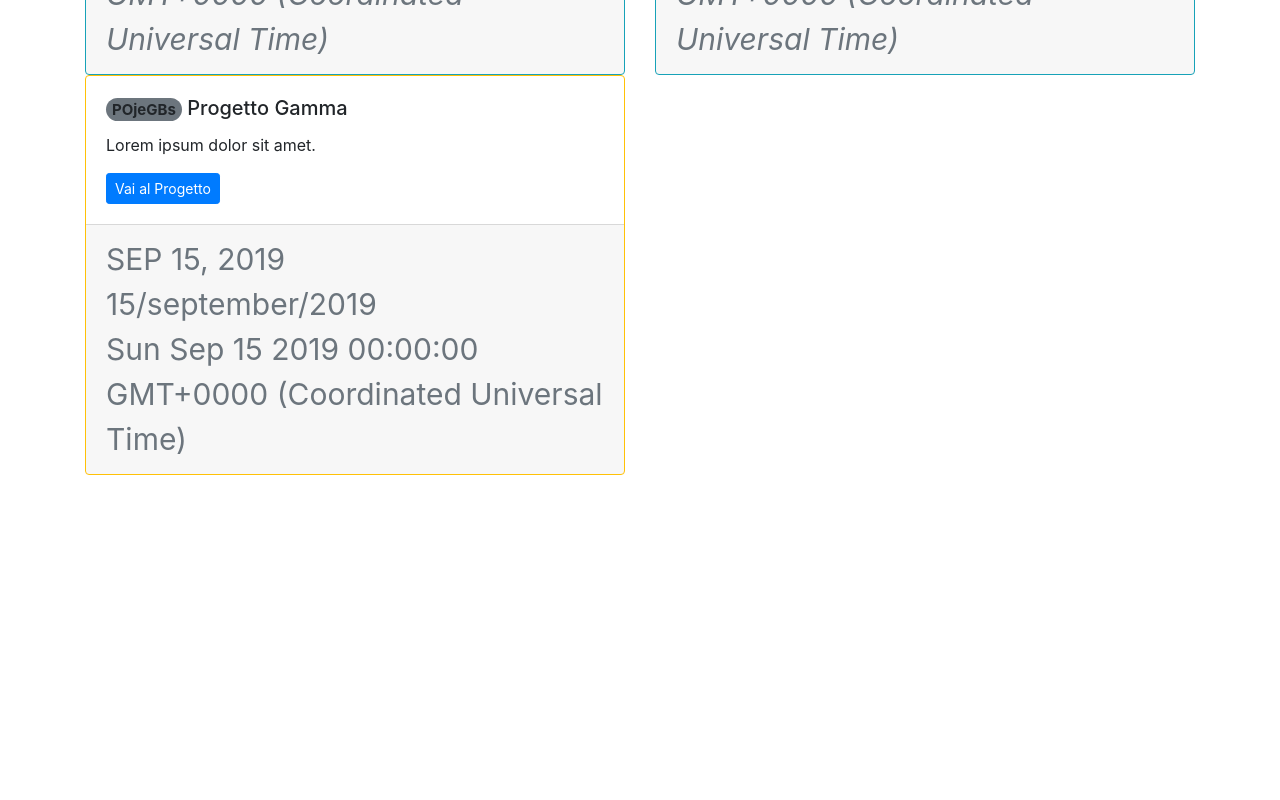
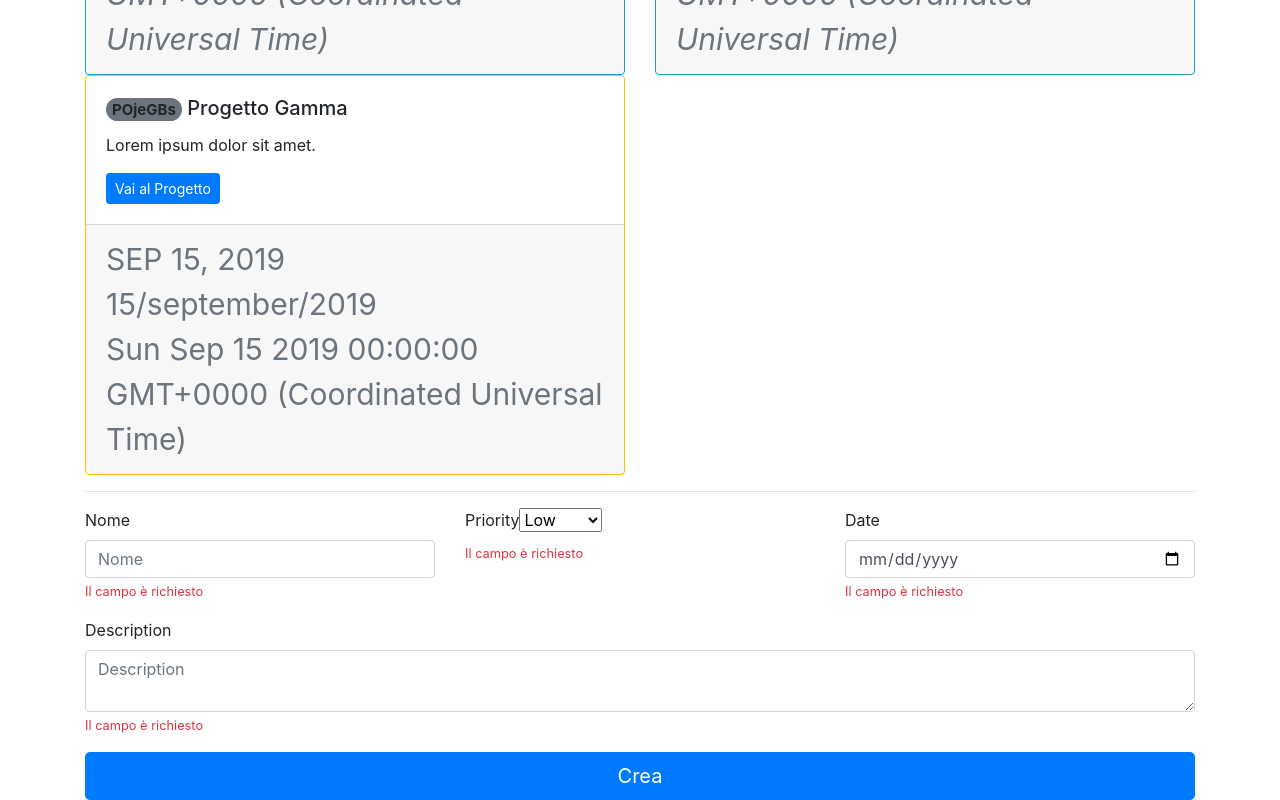
Before and after one commit to paolomax/progetto-prof-angular-corso, an Angular app: page / in a window 1280 px wide. Shown: the part 535-1335 px from the top of the page. Before the commit the page ends 1010 px from the top, so only its background shows below. Built offline with nearby package versions, Linux system fonts and the light colour scheme.

Commit message:
add form to project.component.html

```diff
--- a/src/app/project/project/project.component.html
+++ b/src/app/project/project/project.component.html
@@ -33,3 +33,36 @@
 </ng-template>
 
 <p *ngIf="selectedProject">Progetto Selezionato: {{selectedProject.name}}</p>
+
+<hr>
+
+
+<form class="row g-3">
+    <div class="col-md-4">
+      <label for="name" class="form-label">Nome</label>
+      <input type="text" name="name" class="form-control" placeholder="Nome">
+      <p class="text-danger"><small>Il campo è richiesto</small></p>
+    </div>
+    <div class="col-md-4">
+      <label for="priority" class="form-label">Priority</label>
+      <select class="form-select" name="priority">
+        <option value="low">Low</option>
+        <option value="medium">Medium</option>
+        <option value="high">High</option>
+      </select>
+      <p class="text-danger"><small>Il campo è richiesto</small></p>
+    </div>
+    <div class="col-md-4">
+      <label for="validationDefaultUsername" class="form-label">Date</label>
+      <input type="date" name="start" class="form-control" placeholder="Data di inizio">
+      <p class="text-danger"><small>Il campo è richiesto</small></p>
+    </div>
+    <div class="col-md-12">
+      <label for="description" class="form-label">Description</label>
+      <textarea class="form-control" name="description" placeholder="Description "></textarea>
+      <p class="text-danger"><small>Il campo è richiesto</small></p>
+    </div>
+    <div class="col-12">
+      <button type="submit" class="w-100 btn btn-primary btn-lg">Crea</button>
+    </div>
+  </form>
```
